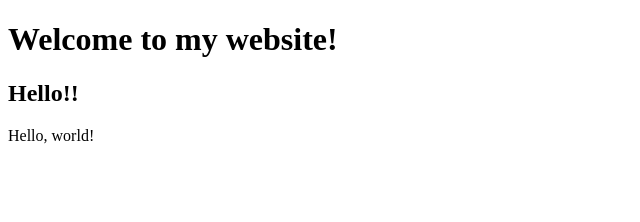
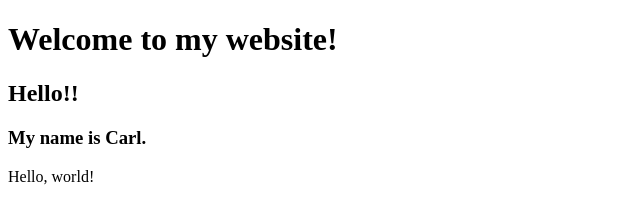
Before and after one commit to Normski1403/normski1403.github.io, a plain HTML site: page index.html in a window 1280 px wide. Shown: the whole page, without its empty margins (0-640 px from the left). Drawn offline with Linux system fonts and the light colour scheme.

Commit message:
Added 3rd header

```diff
--- a/index.html
+++ b/index.html
@@ -10,7 +10,8 @@
     </head>
     <body>
 		<h1> Welcome to my website!</h1>
-	    <h2> Hello!! </h2>
+	    	<h2> Hello!! </h2>
+		<h3>My name is Carl.</h3>
 		Hello, world!
     </body>
 </html>
```
